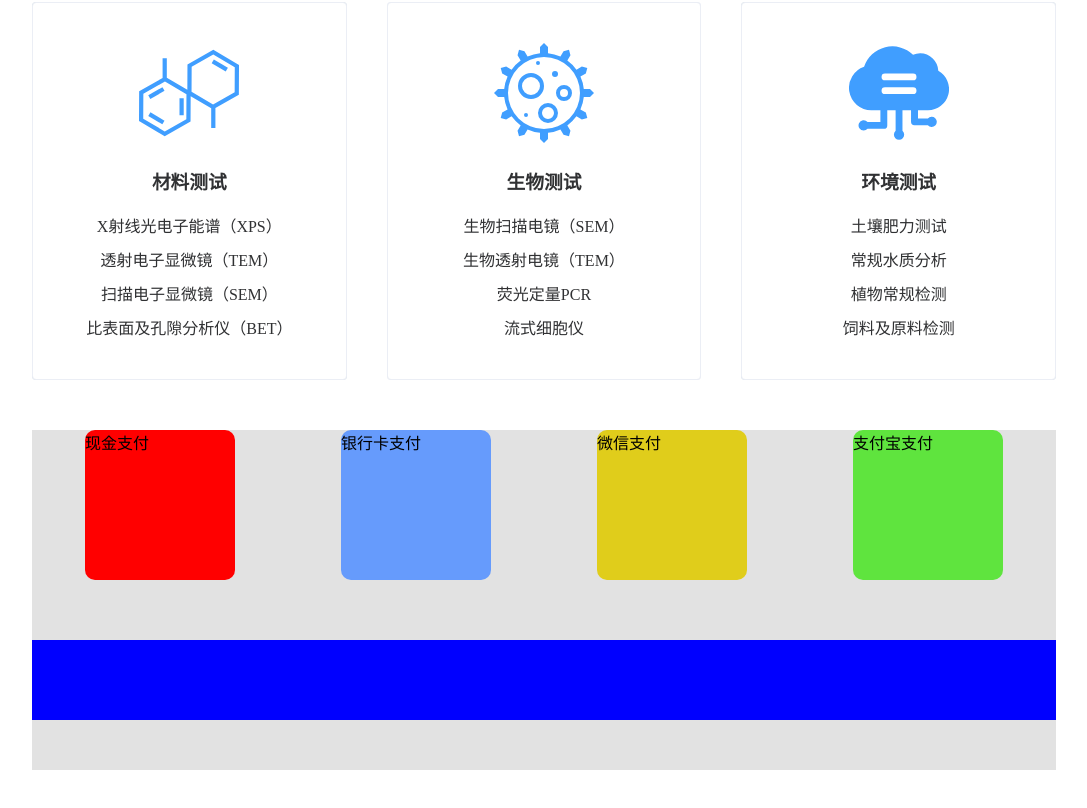
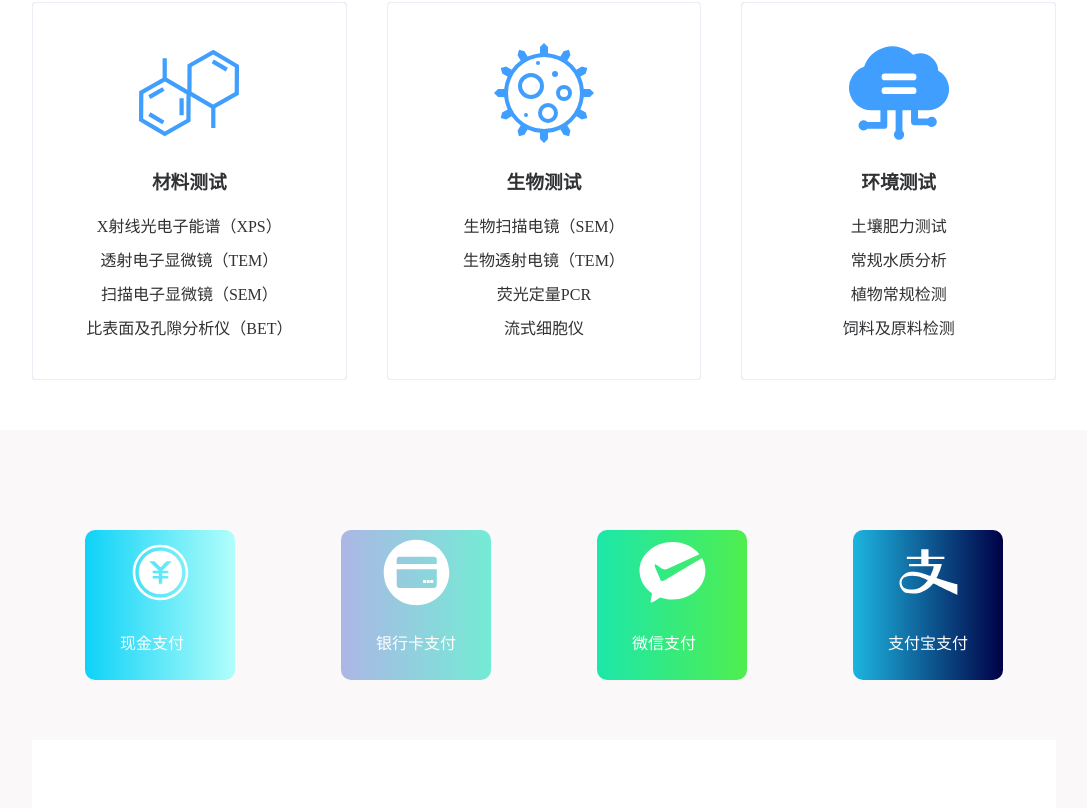
Before and after one commit to innagine/Test-Institution-FE, a Vue app in the folder test-institutions/: page / in a window 1280 px wide. Shown: the part 769-1577 px from the top of the page, without its empty margins (96-1183 px from the left). Before the commit the page ends 1539 px from the top, so only its background shows below. Built offline with nearby package versions, Linux system fonts and the light colour scheme.

Commit message:
支付模块更新

```diff
--- a/test-institutions/src/components/Payment.vue
+++ b/test-institutions/src/components/Payment.vue
@@ -1,85 +1,168 @@
 <template>
-  <div class="payment ">
-    <el-row style="height: 160px;">
+  <div class="blackBox">
+    <div class="payment">
+      <el-row style="height: 160px">
         <el-col :span="6">
-         <div class="cash paymentbox" @mouseenter="enter">
-            现金支付</div>
+          <div class="cash paymentbox" @mouseenter="enter(1)" ref="select1">
+            <div class="iconBox">
+              <svg t="1610953116367" class="icon" viewBox="0 0 1024 1024" version="1.1" xmlns="http://www.w3.org/2000/svg" p-id="15344" width="100%" height="100%"><path d="M511.99693 216.149898c-163.326832 0-295.804053 132.475174-295.804053 295.850102 0 163.281807 132.47722 295.759027 295.804053 295.759027 163.331949 0 295.809169-132.473127 295.809169-295.759027-0.004093-163.374928-132.47722-295.850102-295.809169-295.850102z m106.529245 272.17182v35.516911h-82.845846v35.525098h82.845846v35.434024h-82.845846v71.049173h-47.368844v-71.049173h-82.83766v-35.434024h82.83766v-35.525098h-82.83766v-35.516911h82.83766L358.104981 358.062002h71.049172l82.842777 82.888825 5.485945-5.489014 26.873044-22.248723a62.899562 62.899562 0 0 0-2.64934-1.987261l53.137221-53.163827h71.044056L535.680329 488.321718h82.845846zM511.99693 133.071761c-209.257931 0-378.925169 169.664168-378.925169 378.928239 0 209.261001 169.667238 378.928239 378.925169 378.928239 209.263048 0 378.930285-169.667238 378.930285-378.928239s-169.666214-378.928239-378.930285-378.928239z m0 722.147185c-189.601242 0-343.263971-153.662729-343.263971-343.218946 0-189.647291 153.664775-343.31002 343.263971-343.31002 189.601242 0 343.267041 153.662729 343.267041 343.31002 0 189.556217-153.664775 343.218946-343.267041 343.218946z" fill="#ffffff" p-id="15345"></path></svg>
+            </div>
+            <p>现金支付</p>
+          </div>
         </el-col>
         <el-col :span="6">
-        <div class="bankcard paymentbox">
-            银行卡支付 </div>
+          <div class="bankcard paymentbox" @mouseenter="enter(2)" ref="select2">
+            <div class="iconBox">
+                <svg t="1610953278576" class="icon" viewBox="0 0 1024 1024" version="1.1" xmlns="http://www.w3.org/2000/svg" p-id="16555" width="100%" height="100%"><path d="M601.88 615.183h40.164v39.909H601.88v-39.909z m99.26 0h40.165v39.909H701.14v-39.909z" fill="#ffffff" p-id="16556"></path><path d="M512 63.646c-247 0-447.231 200.23-447.231 447.23 0 246.999 200.232 447.232 447.23 447.232 247 0 447.23-200.233 447.23-447.232 0-247-200.23-447.23-447.23-447.23zM789.144 682.72s-1.876 36.328-37.863 41.444H276.297s-28.481-1.706-34.11-38.545l-1.056-218.816h548.014V682.72z m0-353.296v67.026l-548.014-0.27 1.056-68.803c5.884-29.42 34.281-30.187 34.281-30.187h473.28c39.908 4.093 39.397 32.234 39.397 32.234z" fill="#ffffff" p-id="16557"></path><path d="M651.254 615.183h40.165v39.909h-40.165v-39.909z" fill="#ffffff" p-id="16558"></path></svg>
+            </div>
+            <p>银行卡支付</p>
+          </div>
         </el-col>
         <el-col :span="6">
-         <div class="weixin paymentbox">
-            微信支付</div>
+          <div class="weixin paymentbox" @mouseenter="enter(3)" ref="select3">
+            <div class="iconBox">
+              <svg t="1610953857197" class="icon" viewBox="0 0 1024 1024" version="1.1" xmlns="http://www.w3.org/2000/svg" p-id="17539" width="100%" height="100%"><path d="M404.96679687 616.67070313c-53.84619141 29.90039063-61.8328125-16.78535156-61.83281249-16.78535157l-67.48417969-156.85576172c-25.96640625-74.53564453 22.47363281-33.60673828 22.47363281-33.60673828s41.56259766 31.31894531 73.10654297 50.40263672c31.52636719 19.08457031 67.46308594 5.60302734 67.46308594 5.60302735l441.17929687-202.83222657C798.47685547 161.71455078 664.01826172 95.75 511.79433594 95.75 263.36621094 95.75 62 271.29570312 62 487.85556641 62 612.41855469 128.67910156 723.28378906 232.53857422 795.13964844l-18.72949219 107.24326172s-9.13095703 31.30839844 22.5131836 16.78710937c21.56308594-9.90087891 76.53339844-45.38144531 109.25683593-66.97441406 51.44238281 17.85585938 107.48759766 27.77080078 166.23984375 27.77080078 248.40703125 0 449.81542969-175.54658203 449.81542969-392.10996094 0-62.72666016-16.97167969-121.96494141-47.03554688-174.54638672-140.56083984 84.23789063-467.49902344 280.00371094-509.63203124 303.36064454z m1e-8-1e-8" p-id="17540" fill="#ffffff"></path></svg>
+            </div>
+            <p>微信支付</p>
+          </div>
         </el-col>
         <el-col :span="6">
-        <div class="alipay paymentbox">
-            支付宝支付</div>
+          <div class="alipay paymentbox" @mouseenter="enter(4)" ref="select4">
+            <div class="iconBox">
+              <svg t="1610952598192" class="icon" viewBox="0 0 1024 1024" version="1.1" xmlns="http://www.w3.org/2000/svg" p-id="14018" width="100%" height="100%"><path d="M620.544 587.264c54.272-98.304 73.728-192 73.728-192H512V326.144h216.576v-29.696H512V193.024h-98.816v103.424h-197.12v29.696h197.12v69.12H245.76v29.696h339.968c0 5.12 0 5.12-5.12 9.728 0 34.304-24.576 83.456-44.544 123.392-250.88-98.816-325.12-39.424-344.576-29.696-167.424 118.272-9.728 266.24 14.848 261.12 177.152 39.424 290.816-34.304 369.664-128 5.12 5.12 9.728 5.12 14.848 5.12 54.272 29.696 315.392 152.576 315.392 152.576v-147.968c-39.424-0.512-182.272-49.664-285.696-83.968z m-128 44.032c-123.392 157.696-270.848 108.544-295.424 98.304-58.88-14.848-78.848-123.392-5.12-157.696 123.392-39.424 231.424 5.12 310.272 44.544-5.12 10.24-9.728 14.848-9.728 14.848z" fill="#ffffff" p-id="14019"></path></svg>
+            </div>
+            <p>支付宝支付</p>
+          </div>
         </el-col>
       </el-row>
 
-      <div class="explain"></div>
-
+      <div class="explain"><div ref="explain"></div></div>
+    </div>
   </div>
 </template>
 
 <style>
-.payment{
+.blackBox {
+  background-color: rgb(250, 248, 248);
+  width: 100%;
+}
+.payment {
   margin: 0 auto;
+  padding-top: 100px;
   width: 80%;
   overflow: hidden;
-    background-color: rgb(226, 226, 226);
 }
 
-.paymentbox{
+.paymentbox {
   margin: 0 auto;
   width: 150px;
   height: 150px;
   border-radius: 10px;
+  overflow: hidden;
 }
-.paymentbox:hover{
+.paymentbox:hover {
   width: 160px;
   height: 160px;
   transition: all 0.5s;
 }
 
-.cash{
-    background: red;
+.paymentbox p{
+    width: 80px;
+    margin: 20px auto;
+}
 
+.iconBox {
+  margin: 5px auto;
+  /* padding-top:20px; */
+  width: 50%;
+  height: 50%;
+  /* background: #fff; */
 }
-.bankcard{
-    background: rgb(102, 155, 252);
-
+.cash {
+  background: linear-gradient(to left, #b2fefa, #0ed2f7);
+  color: white;
 }
-.weixin{
-    background: rgb(224, 205, 27);
-
+.bankcard {
+  background: linear-gradient(to left, #74ebd5, #acb6e5);
+  color: white;
 }
-.alipay{
-    background: rgb(95, 228, 62);
-
+.weixin {
+  background: linear-gradient(to left, #4fee4f, #1ce7aa);
+  color: white;
 }
-.explain{
+.alipay {
+   background: linear-gradient(to left, #000046, #1cb5e0);
+  color: white;
+}
+.explain {
   width: 100%;
   height: 80px;
-    background-color: blue;
+  background-color: rgb(255, 255, 255);
   margin: 50px auto;
+  overflow: hidden;
 }
-
-
+.explain div{
+    margin: 30px 50px;
+}
 </style>
 
 <script>
 export default {
-    name:'Payment',
-    data(){
-        return {
-
+  name: "Payment",
+  data() {
+    return {};
+  },
+  methods: {
+    enter(n) {
+      switch (n) {
+        case 1:
+          this.$refs.select1.style.width = "160px";
+          this.$refs.select1.style.height = "160px";
+          this.$refs.select2.style.width = "150px";
+          this.$refs.select2.style.height = "150px";
+          this.$refs.select3.style.width = "150px";
+          this.$refs.select3.style.height = "150px";
+          this.$refs.select4.style.width = "150px";
+          this.$refs.select4.style.height = "150px";
+          this.$refs.explain.innerText = "现金支付是交易中最简单的价款支付方式";
+          break;
+        case 2:
+          this.$refs.select1.style.width = "150px";
+          this.$refs.select1.style.height = "150px";
+          this.$refs.select2.style.width = "160px";
+          this.$refs.select2.style.height = "160px";
+          this.$refs.select3.style.width = "150px";
+          this.$refs.select3.style.height = "150px";
+          this.$refs.select4.style.width = "150px";
+          this.$refs.select4.style.height = "150px";
+          this.$refs.explain.innerText = "银行卡支付";
+          break;
+        case 3:
+          this.$refs.select1.style.width = "150px";
+          this.$refs.select1.style.height = "150px";
+          this.$refs.select2.style.width = "150px";
+          this.$refs.select2.style.height = "150px";
+          this.$refs.select3.style.width = "160px";
+          this.$refs.select3.style.height = "160px";
+          this.$refs.select4.style.width = "150px";
+          this.$refs.select4.style.height = "150px";
+          this.$refs.explain.innerText = "微信支付";
+          break;
+        case 4:
+          this.$refs.select1.style.width = "150px";
+          this.$refs.select1.style.height = "150px";
+          this.$refs.select2.style.width = "150px";
+          this.$refs.select2.style.height = "150px";
+          this.$refs.select3.style.width = "150px";
+          this.$refs.select3.style.height = "150px";
+          this.$refs.select4.style.width = "160px";
+          this.$refs.select4.style.height = "160px";
+          this.$refs.explain.innerText = "支付宝支付";
+          break;
+        default:
+          break;
       }
     },
-    methods:{
-
-    }
-}
+  },
+};
 </script>
--- a/test-institutions/src/views/Home.vue
+++ b/test-institutions/src/views/Home.vue
@@ -39,7 +39,7 @@
       </el-menu-item>
 
       <el-menu-item index="8" v-if="showUser" style="float: right">
-        <el-button size="small" @click="PostDemand" type="blue">发布需求</el-button>
+        <el-button size="small"  type="blue">发布需求</el-button>
       </el-menu-item>
       <el-menu-item index="9" style="float: right" @click="Login">imagine</el-menu-item>
       <el-menu-item index="10" style="float: right">
@@ -56,7 +56,7 @@
     <Demands v-if="indexlist[12].index"></Demands>
     <InstitutionApplication v-if="indexlist[13].index"></InstitutionApplication>
     <FactoryApplication v-if="indexlist[14].index"></FactoryApplication>
-    <Payment></Payment>
+    <Payment v-if="indexlist[1].index"></Payment>
   </div>
 </template>
 
```
Lines whose indentation alone changed are shown as unchanged.
